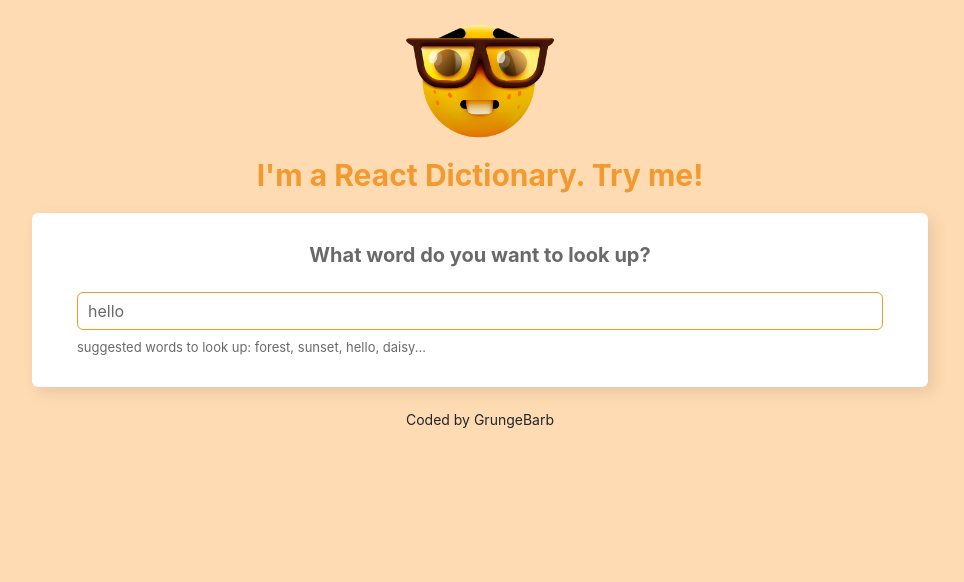
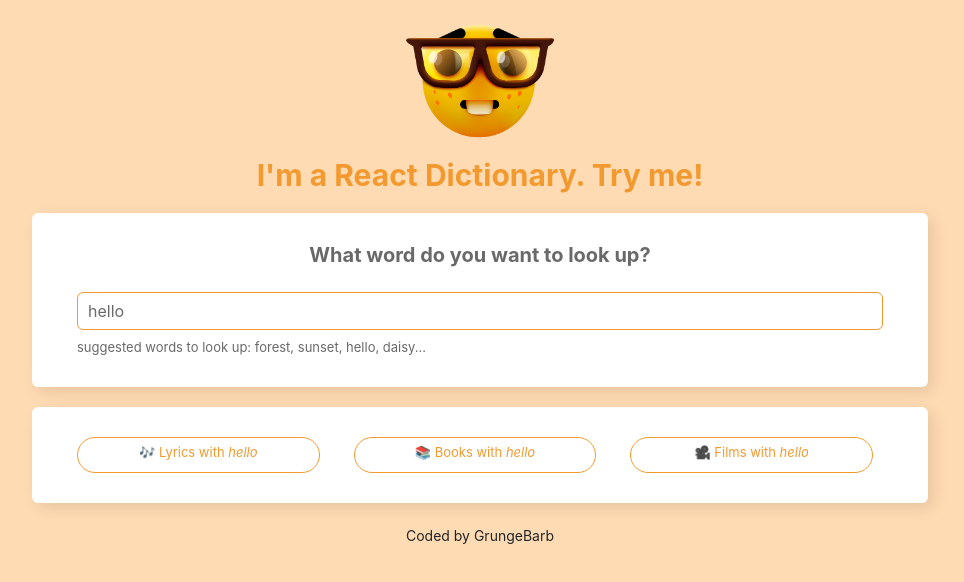
Before and after one commit to grungebarb/dictionary-project, a React (Create React App) app: page / in a window 1280 px wide. Shown: the top 582 px of the page, without its empty margins (160-1124 px from the left). Built offline with nearby package versions, Linux system fonts and the light colour scheme; no server answers.

Commit message:
Changed the way that I tried to use to get lyrics from the keyword (without using an api)

```diff
--- a/src/Dictionary.css
+++ b/src/Dictionary.css
@@ -31,3 +31,19 @@
   color: dimgrey;
   margin-top: 8px;
 }
+.Dictionary .extra-info-button {
+  color: #f29a30;
+  text-decoration: none;
+  padding: 5px 13px 9px;
+  border: #f29a30 solid 1px;
+  border-radius: 30px;
+  transition: all 250ms ease-in-out;
+  margin: 0 10px 0 0;
+  font-size: 13px;
+  display: block;
+  text-align: center;
+}
+.Dictionary .extra-info-button:hover {
+  background-color: #f29a30;
+  color: white;
+}
--- a/src/Dictionary.js
+++ b/src/Dictionary.js
@@ -15,9 +15,6 @@ export default function Dictionary(props) {
   function handlePexelsResponse(response) {
     setPhotos(response.data.photos);
   }
-  function handleLyricsResponse(response) {
-    console.log(response.data);
-  }
   function search() {
     //documentation: https://dictionaryapi.dev/
     let apiUrl = `https://api.dictionaryapi.dev/api/v2/entries/en_US/${keyword}`;
@@ -26,11 +23,6 @@ export default function Dictionary(props) {
     let pexelsApiKey = "563492ad6f91700001000001dd6daddb1e034ae686a3b5eb6c9f4b6c";
     let pexelsApiUrl = `https://api.pexels.com/v1/search?query=${keyword}&per_page=6`;
     axios.get(pexelsApiUrl, { headers: {"Authorization" : pexelsApiKey}}).then(handlePexelsResponse);
-
-    let lyricsApiKey = `8760`;
-    let lyricsToken = `KLNLaKVA2g3Ti1Vo`;
-    let lyricsApiUrl = `https://www.stands4.com/services/v2/lyrics.php?uid=${lyricsApiKey}&tokenid=${lyricsToken}&term=${keyword}`;
-    axios.get(lyricsApiUrl).then(handleLyricsResponse);
   }
   function handleSubmit(event) {
     event.preventDefault();
@@ -58,6 +50,19 @@ export default function Dictionary(props) {
         </div>
         </section>
         <Results results={results} />
+        <section>
+          <div className="row">
+            <div className="col">
+              <a href={`https://www.google.com/search?q=lyrics+with+${keyword}`} target="_blank" rel="noreferrer" className="extra-info-button">🎶 Lyrics with <i>{keyword}</i></a>
+            </div>
+            <div className="col">
+              <a href={`https://www.google.com/search?q=books+with+${keyword}`} target="_blank" rel="noreferrer" className="extra-info-button">📚 Books with <i>{keyword}</i></a>
+            </div>
+            <div className="col">
+              <a href={`https://www.google.com/search?q=films+with+${keyword}`} target="_blank" rel="noreferrer" className="extra-info-button">🎥 Films with <i>{keyword}</i></a>
+            </div>
+          </div>
+        </section>
         <Photos photos={photos} />
       </div>
     );
```
